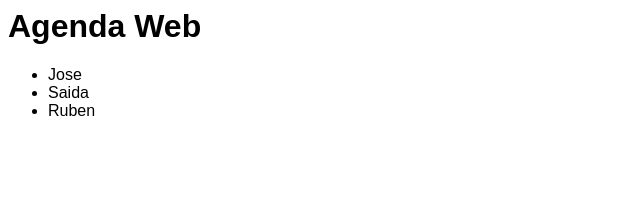
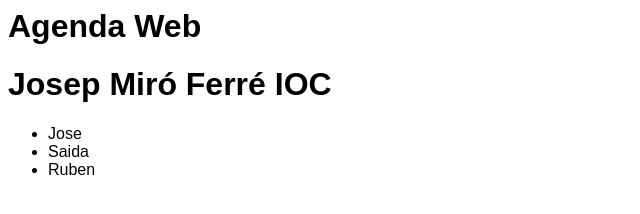
Before and after one commit to JosepMiro/Agenda, a plain HTML site: page index.html in a window 1280 px wide. Shown: the whole page, without its empty margins (0-640 px from the left). Drawn offline with Linux system fonts and the light colour scheme.

```diff
--- a/index.html
+++ b/index.html
@@ -3,6 +3,7 @@
   <head><link rel="stylesheet" href="style.css"></head>
   <body>
     <h1>Agenda Web</h1>
-    <script src="script.js"></script>
+    <h1>Josep Miró Ferré IOC</h1>
+<script src="script.js"></script>
   </body>
 </html>
```
